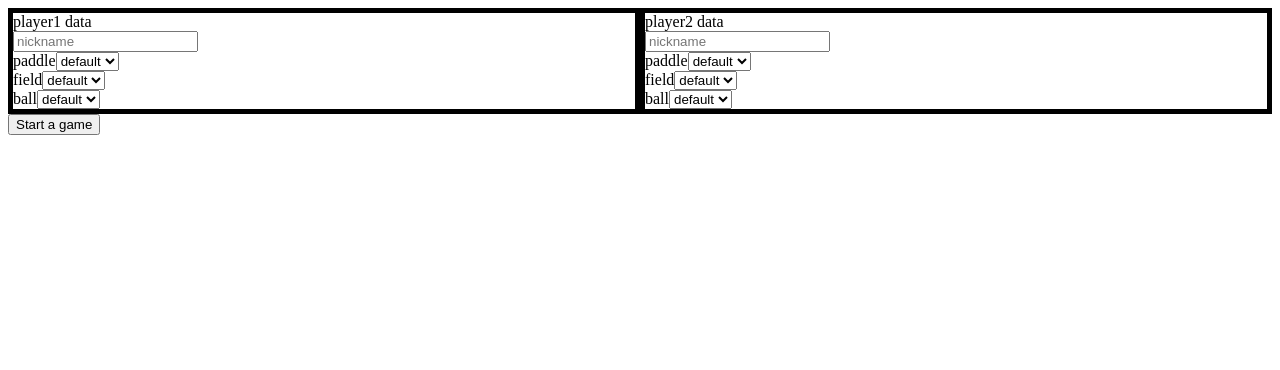
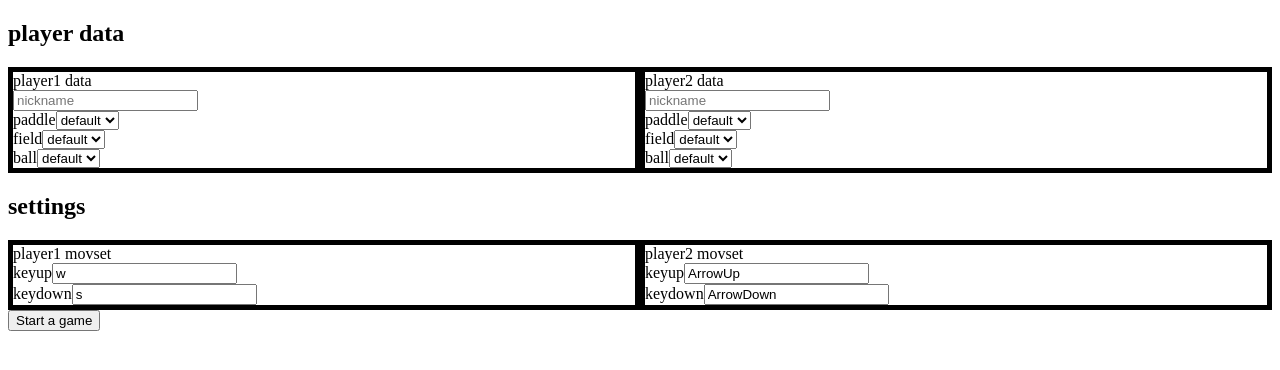
Before and after one commit to mel-garr/pong, a Django app: page /game/lobby/ in a window 1280 px wide. Shown: the top 370 px of the page. Run offline with Django 5.2, Linux system fonts and the light colour scheme.

Commit message:
fk who ever going to play this game chi nhar3

```diff
--- a/project/game/admin.py
+++ b/project/game/admin.py
@@ -6,3 +6,4 @@ admin.site.register(UserL)
 admin.site.register(RoomL)
 admin.site.register(playerData)
 admin.site.register(roomData)
+admin.site.register(playerSettings)
--- a/project/game/consumers.py
+++ b/project/game/consumers.py
@@ -44,8 +44,9 @@ class gameConsumer(AsyncWebsocketConsumer):
 
     async def receive(self, text_data):
         data = json.loads(text_data)
+        print (data)
         serialized_data = active_games[self.room_n].serialize_game_data()
-        print(serialized_data)
+        # print(serialized_data)
         await self.channel_layer.group_send(
             self.room_group_name,{
                 'type': 'game_update',
--- a/project/game/views.py
+++ b/project/game/views.py
@@ -77,22 +77,42 @@ def setuplobbyoff(request):
     if request.method == 'POST':
         try :
             data = json.loads(request.body)
+            valid_keys = ['ArrowUp', 'ArrowDown', 'ArrowLeft', 'ArrowRight', 'Space'] + list('abcdefghijklmnopqrstuvwxyzABCDEFGHIJKLMNOPQRSTUVWXYZ0123456789')
             # print (data)
             required_fields = ['p1nickname', 'p1paddle', 'p1ball', 'p1field',
-                            'p2nickname', 'p2paddle', 'p2ball', 'p2field']
+                            'p2nickname', 'p2paddle', 'p2ball', 'p2field',
+                            'keyupp1', 'keydownp1',
+                            'keyupp2', 'keydownp2']
+            keys_field = ['keyupp1', 'keydownp1',
+                        'keyupp2', 'keydownp2']
+            print (data['keyupp1'])
+
             if not all(data.get(field) for  field in required_fields):
                 return JsonResponse({'status': 'missing fields'}, status=400)
+
+            for field in keys_field:
+                if data[field] not in valid_keys:
+                    return JsonResponse({'status': 'Invalid key provided'}, status=400)
+
             P1 = playerData(
                 name = data['p1nickname'],
                 paddle = data['p1paddle'],
                 ball = data['p1ball'],
                 field = data['p1field'],
+                keys = {
+                    'keyup' : data['keyupp1'],
+                    'keydown': data['keydownp1'],
+                    }
             )
             P2 = playerData(
                 name = data['p2nickname'],
                 paddle = data['p2paddle'],
                 ball = data['p2ball'],
                 field = data['p2field'],
+                keys = {
+                    'keyup' : data['keyupp2'],
+                    'keydown': data['keydownp2'],
+                    }
             )
             P1.save()
             P2.save()
--- a/project/templates/game/lobby.html
+++ b/project/templates/game/lobby.html
@@ -6,7 +6,7 @@
     <title>Lobby</title>
     <style>
          .players {
-            display: flex;
+            /* display: flex; */
          }
 
          .player1,
@@ -15,13 +15,27 @@
             display: block;
             border: solid 5px;
          }
+         .players,
+         .option_setting{
+            display: flex;
+         }
+         .player1movset,
+         .player2movset {
+            width: 50%;
+            display: block;
+            border: solid 5px;
+         }
+         /* .settings{
+            display: none;
+         } */
 
     </style>
 
 </head>
 <body>
+        <div class="main_div">
+            <h2>player data</h2>
             <div class="players">
-
                 <template id="player-options-template">
                     <option value="default">default</option>
                     <option value="type1">type1</option>
@@ -34,6 +48,7 @@
                 paddle<select class="paddlep1" ></select><br>
                 field<select class="fieldp1" ></select><br>
                 ball<select class="ballp1" ></select><br>
+
             </div>
             <div class="player2">
                 <div>player2 data</div>
@@ -42,9 +57,27 @@
                 field<select class="fieldp2" ></select><br>
                 ball<select class="ballp2" ></select><br>
             </div>
+        </div>
+    </div>
+        <div class="option">
+
+            <div class="settings">
+            <h2>settings</h2>
+                <div class="option_setting">
+                    <div class="player1movset">
+                        <div>player1 movset</div>
+                        keyup<input class="keyupp1" placeholder="keyup" value='w' required><br>
+                        keydown<input class="keydownp1" placeholder="keydown" value='s' required><br>
+                    </div>
+                    <div class="player2movset">
+                        <div>player2 movset</div>
+                        keyup<input class="keyupp2" placeholder="keyup" value='ArrowUp' required><br>
+                        keydown<input class="keydownp2" placeholder="keydown" value='ArrowDown' required><br>
+                    </div>
+                </div>
+            </div>
+        </div>
         <div id="error-message" style="color: red;"></div>
-
-    </div>
 
 <button class="lanch_off_multi">Start a game</button>
 
@@ -71,6 +104,10 @@
             let p2paddle = document.querySelector('.paddlep2').value;
             let p2field = document.querySelector('.fieldp2').value;
             let p2ball = document.querySelector('.ballp2').value;
+            let keyupp1 = document.querySelector('.keyupp1').value;
+            let keydownp1 = document.querySelector('.keydownp1').value;
+            let keyupp2 = document.querySelector('.keyupp2').value;
+            let keydownp2 = document.querySelector('.keydownp2').value;
             fetch('/game/setuplobbyoff/',{
                 method : 'POST',
                 headers : {
@@ -80,12 +117,14 @@
                 body : JSON.stringify({
                     p1paddle: p1paddle, p1nickname: p1nickname, p1field:p1field,p1ball:p1ball,
                     p2paddle: p2paddle, p2nickname: p2nickname, p2field:p2field,p2ball:p2ball,
+                    keyupp1 : keyupp1 , keydownp1 : keydownp1 ,
+                    keyupp2 : keyupp2 , keydownp2 : keydownp2 ,
                 }),
             })
             .then(response => {
             if (!response.ok) {
                 return response.json().then(data => {
-                    throw new Error('Network response was not ok');
+                    throw new Error(data.status || 'Network response was not ok');
                 });
             }
             return response.json();
@@ -101,7 +140,7 @@
                 }
             })
             .catch (error =>{
-                console.error('Error:', error);
+                // console.error('Error:', error);
                 document.getElementById('error-message').innerText = error.message;
             })
         };
```
Also changed, not shown: project/game/models.py (+11 -2 lines), project/templates/game/offmulti.html (+30 -4 lines), project/db.sqlite3, project/game/migrations/0006_playersettings.py (added), project/game/migrations/0007_playerdata_keys.py (added). Lines whose indentation alone changed are shown as unchanged.
